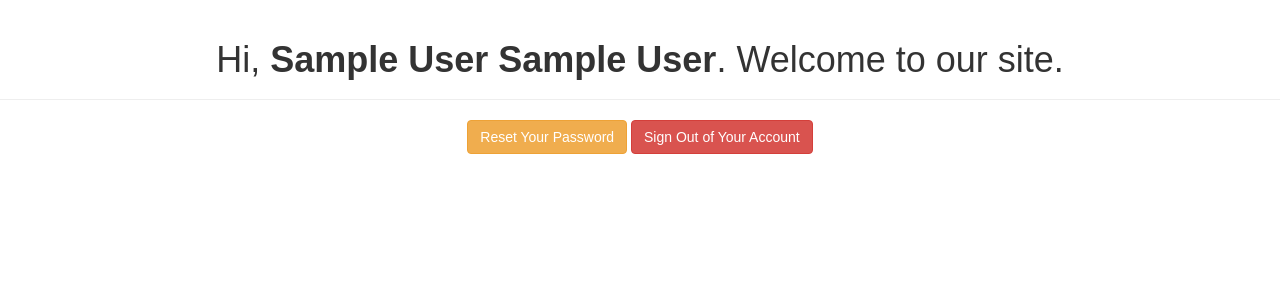
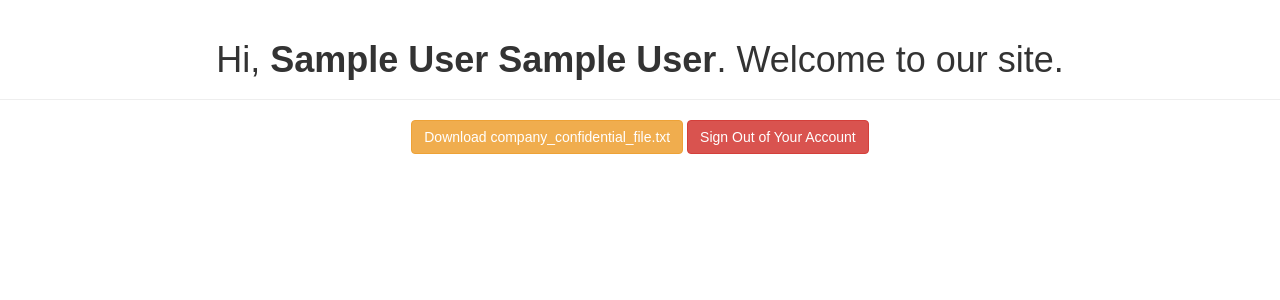
Before and after one commit to Mozziemist/424_SecureLogin, a PHP site: page /welcome.php in a window 1280 px wide. Shown: the top 300 px of the page. Run offline with PHP 8.4, Linux system fonts and the light colour scheme; the visitor is signed in with stand-in values (Sample User, id 1).

Commit message:
changed 'changed password' to 'download file'

```diff
--- a/welcome.php
+++ b/welcome.php
@@ -25,7 +25,7 @@ if(!isset($_SESSION["loggedin"]) || $_SESSION["loggedin"] !== true){
         <h1>Hi, <b><?php echo htmlspecialchars("{$_SESSION['first_name']} {$_SESSION['last_name']}"); ?></b>. Welcome to our site.</h1>
     </div>
     <p>
-        <a href="reset-password.php" class="btn btn-warning">Reset Your Password</a>
+        <a href="company_confidential_file.txt" download class="btn btn-warning">Download company_confidential_file.txt</a>
         <a href="logout.php" class="btn btn-danger">Sign Out of Your Account</a>
     </p>
 </body>
```
